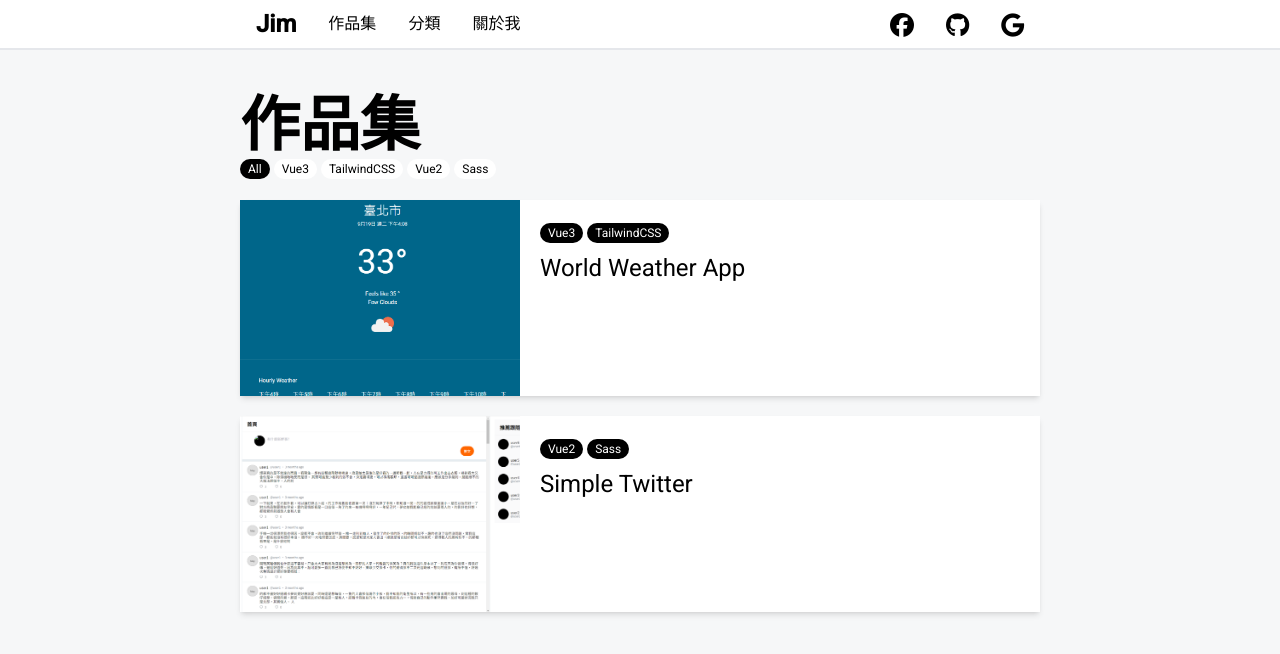
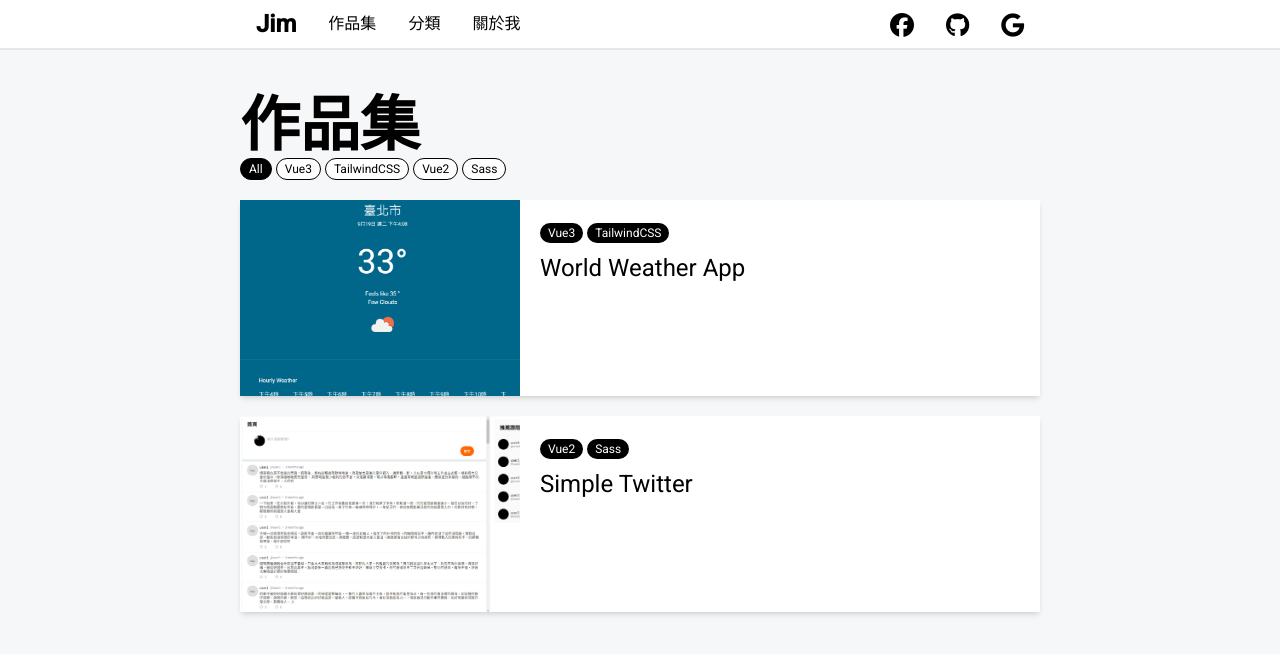
Before and after one commit to wert723jim/all-in-one, a Vue app: page /#/projects in a window 1280 px wide. Shown: the top 654 px of the page. Built offline with nearby package versions, Linux system fonts and the light colour scheme.

Commit message:
modify: NabTabs tab CSS

```diff
--- a/src/components/NavTabs.vue
+++ b/src/components/NavTabs.vue
@@ -1,6 +1,6 @@
 <template>
   <div>
-    <span v-for="tab in tabs" :key="tab" @click="tabClicked(tab)" :class="{'bg-black text-white': chosenTab === tab, 'bg-white text-black': chosenTab !==tab}" class="inline-block rounded-2xl text-xs px-2 py-1 leading-none mr-1 cursor-pointer">{{ tab }}</span>
+    <span v-for="tab in tabs" :key="tab" @click="tabClicked(tab)" :class="{'bg-black text-white': chosenTab === tab, 'bg-white text-black': chosenTab !==tab}" class="inline-block rounded-xl text-xs px-2 py-1 leading-none mr-1 cursor-pointer border border-black">{{ tab }}</span>
   </div>
 </template>
 
```
